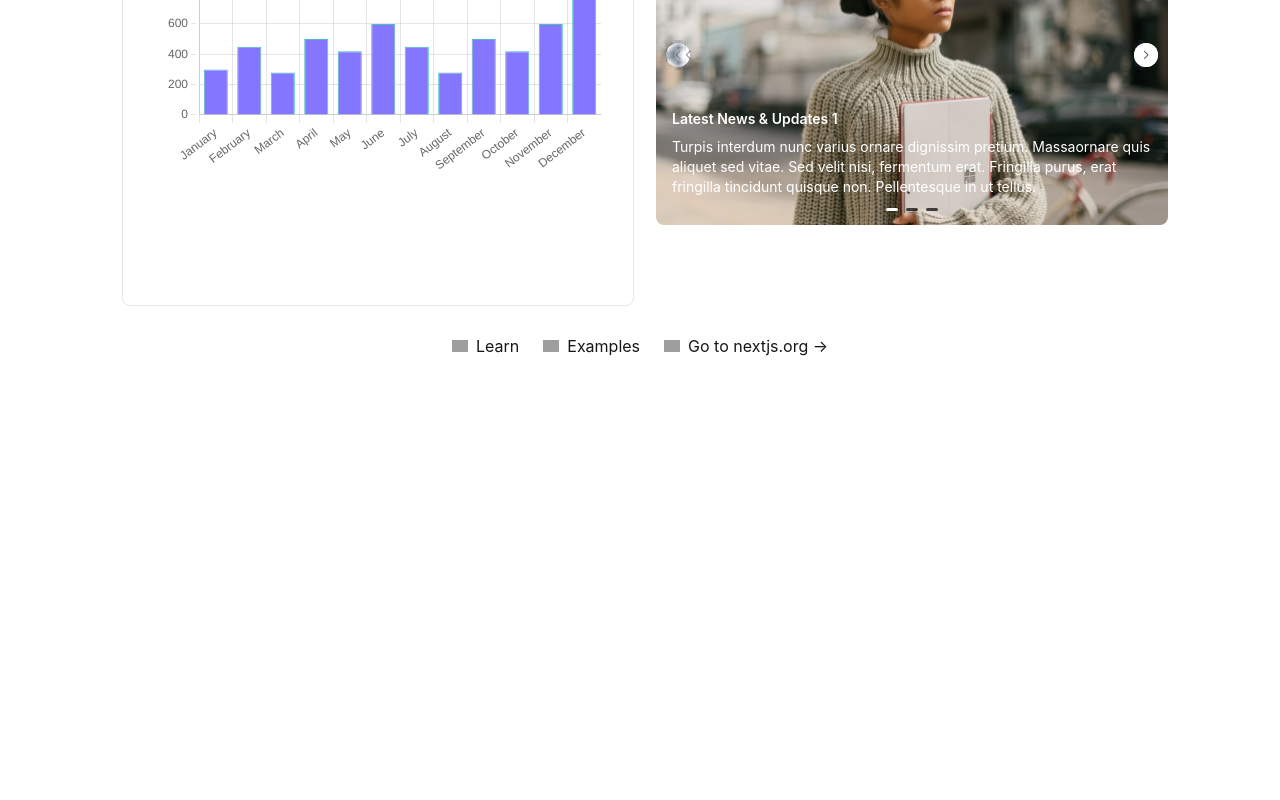
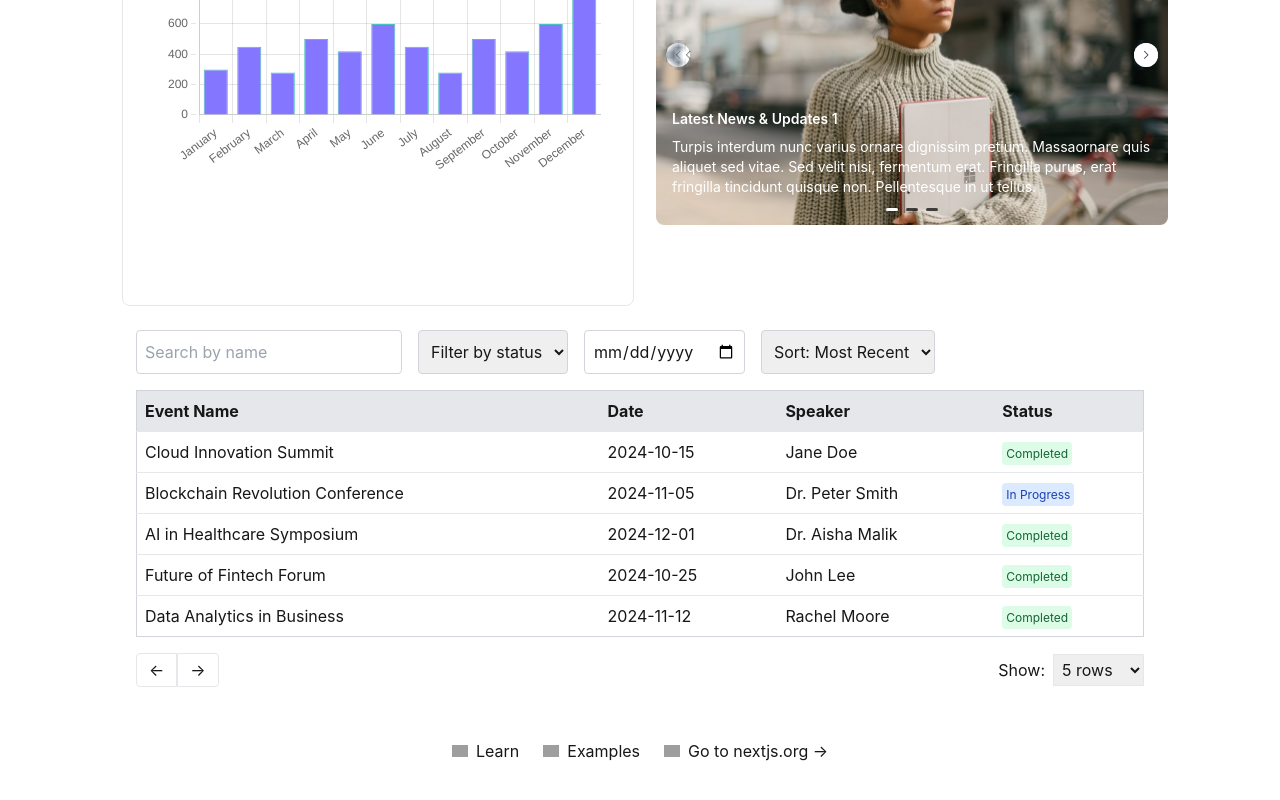
Before and after one commit to Remi-dee/map, a Next.js app: page / in a window 1280 px wide. Shown: the part 484-1284 px from the top of the page. Before the commit the page ends 954 px from the top, so only its background shows below. Built offline with nearby package versions, Linux system fonts and the light colour scheme; grey boxes are pictures that could not be loaded.

Commit message:
Friday, October 18, 2024 at 12:31 AM West Africa Standard Time

```diff
--- /dev/null
+++ b/app/Components/EventHistory.js
@@ -0,0 +1,224 @@
+"use client";
+
+import React, { useState, useEffect } from "react";
+
+const mockData = [
+  {
+    name: "Cloud Innovation Summit",
+    date: "2024-10-15",
+    speaker: "Jane Doe",
+    status: "Completed",
+  },
+  {
+    name: "Blockchain Revolution Conference",
+    date: "2024-11-05",
+    speaker: "Dr. Peter Smith",
+    status: "In Progress",
+  },
+  {
+    name: "AI in Healthcare Symposium",
+    date: "2024-12-01",
+    speaker: "Dr. Aisha Malik",
+    status: "Completed",
+  },
+  {
+    name: "Future of Fintech Forum",
+    date: "2024-10-25",
+    speaker: "John Lee",
+    status: "Completed",
+  },
+
+  {
+    name: "Data Analytics in Business",
+    date: "2024-11-12",
+    speaker: "Rachel Moore",
+    status: "Completed",
+  },
+  {
+    name: "Sustainable Energy Expo",
+    date: "2024-09-28",
+    speaker: "Prof. Alan Green",
+    status: "In Progress",
+  },
+  {
+    name: "Web3 Interfaces Workshop",
+    date: "2024-10-10",
+    speaker: "Kevin Adams",
+    status: "In Progress",
+  },
+  {
+    name: "Cybersecurity for Startups",
+    date: "2024-11-19",
+    speaker: "Emily Zhang",
+    status: "Completed",
+  },
+  {
+    name: "Smart Cities Forum",
+    date: "2024-10-18",
+    speaker: "Dr. Maria Hernandez",
+    status: "In Progress",
+  },
+  {
+    name: "Tech Safari Mixer",
+    date: "2024-09-30",
+    speaker: "Kevin Adams",
+    status: "In Progress",
+  },
+  // Add more events for testing pagination...
+];
+
+const EventHistory = () => {
+  const [filteredData, setFilteredData] = useState(mockData);
+  const [filter, setFilter] = useState({ name: "", status: "", date: "" });
+  const [sortOrder, setSortOrder] = useState("Most Recent");
+  const [currentPage, setCurrentPage] = useState(1);
+  const [rowsPerPage, setRowsPerPage] = useState(5);
+
+  const totalPages = Math.ceil(filteredData.length / rowsPerPage);
+
+  // Filtering and Sorting
+  useEffect(() => {
+    let updatedData = mockData;
+
+    // Filter by name
+    if (filter.name) {
+      updatedData = updatedData.filter((item) =>
+        item.name.toLowerCase().includes(filter.name.toLowerCase())
+      );
+    }
+
+    // Filter by status
+    if (filter.status) {
+      updatedData = updatedData.filter((item) => item.status === filter.status);
+    }
+
+    // Filter by date
+    if (filter.date) {
+      updatedData = updatedData.filter((item) =>
+        item.date.includes(filter.date)
+      );
+    }
+
+    // Sort the data
+    if (sortOrder === "Most Recent") {
+      updatedData.sort((a, b) => new Date(b.date) - new Date(a.date));
+    } else if (sortOrder === "Oldest") {
+      updatedData.sort((a, b) => new Date(a.date) - new Date(b.date));
+    } else if (sortOrder === "Name") {
+      updatedData.sort((a, b) => a.name.localeCompare(b.name));
+    }
+
+    setFilteredData(updatedData);
+  }, [filter, sortOrder]);
+
+  // Pagination
+  const indexOfLastRow = currentPage * rowsPerPage;
+  const indexOfFirstRow = indexOfLastRow - rowsPerPage;
+  const currentRows = filteredData.slice(indexOfFirstRow, indexOfLastRow);
+
+  return (
+    <div className="p-6">
+      {/* Filters and Sorting */}
+      <div className="flex space-x-4 mb-4">
+        <input
+          type="text"
+          placeholder="Search by name"
+          className="p-2 border border-gray-300 rounded"
+          onChange={(e) => setFilter({ ...filter, name: e.target.value })}
+        />
+        <select
+          className="p-2 border border-gray-300 rounded"
+          onChange={(e) => setFilter({ ...filter, status: e.target.value })}
+        >
+          <option value="">Filter by status</option>
+          <option value="Completed">Completed</option>
+          <option value="In Progress">In Progress</option>
+        </select>
+        <input
+          type="date"
+          className="p-2 border border-gray-300 rounded"
+          onChange={(e) => setFilter({ ...filter, date: e.target.value })}
+        />
+        <select
+          className="p-2 border border-gray-300 rounded"
+          onChange={(e) => setSortOrder(e.target.value)}
+        >
+          <option value="Most Recent">Sort: Most Recent</option>
+          <option value="Oldest">Sort: Oldest</option>
+          <option value="Name">Sort: Name</option>
+        </select>
+      </div>
+
+      {/* Table */}
+      <table className="min-w-full table-auto border border-gray-300">
+        <thead>
+          <tr className="bg-gray-200">
+            <th className="p-2 text-left">Event Name</th>
+            <th className="p-2 text-left">Date</th>
+            <th className="p-2 text-left">Speaker</th>
+            <th className="p-2 text-left">Status</th>
+          </tr>
+        </thead>
+        <tbody>
+          {currentRows.map((event, index) => (
+            <tr key={index} className="border-t">
+              <td className="p-2">{event.name}</td>
+              <td className="p-2">{event.date}</td>
+              <td className="p-2">{event.speaker}</td>
+              <td className="p-2">
+                <span
+                  className={`p-1 text-xs rounded ${
+                    event.status === "Completed"
+                      ? "bg-green-100 text-green-800"
+                      : "bg-blue-100 text-blue-800"
+                  }`}
+                >
+                  {event.status}
+                </span>
+              </td>
+            </tr>
+          ))}
+        </tbody>
+      </table>
+
+      {/* Pagination */}
+      <div className="flex justify-between items-center mt-4">
+        {/* Pagination arrows */}
+        <div>
+          <button
+            onClick={() => setCurrentPage((prev) => Math.max(prev - 1, 1))}
+            disabled={currentPage === 1}
+            className="px-3 py-1 border rounded-l"
+          >
+            ←
+          </button>
+          <button
+            onClick={() =>
+              setCurrentPage((prev) => Math.min(prev + 1, totalPages))
+            }
+            disabled={currentPage === totalPages}
+            className="px-3 py-1 border rounded-r"
+          >
+            →
+          </button>
+        </div>
+
+        {/* Rows per page */}
+        <div className="flex items-center space-x-2">
+          <span>Show:</span>
+          <select
+            value={rowsPerPage}
+            onChange={(e) => setRowsPerPage(Number(e.target.value))}
+            className="p-1 border"
+          >
+            <option value={5}>5 rows</option>
+            <option value={10}>10 rows</option>
+            <option value={20}>20 rows</option>
+          </select>
+        </div>
+      </div>
+    </div>
+  );
+};
+
+export default EventHistory;
--- a/app/page.js
+++ b/app/page.js
@@ -2,6 +2,7 @@ import Image from "next/image";
 import Header from "./Components/Header";
 import Carousel from "./Components/carousel/Carousel";
 import BarChart from "./Components/BarChart";
+import EventHistory from "./Components/EventHistory";
 
 export default function Home() {
   return (
@@ -16,6 +17,7 @@ export default function Home() {
             <BarChart />
             <Carousel />
           </div>
+          <EventHistory />
         </div>
       </main>
       <footer className="row-start-3 flex gap-6 flex-wrap items-center justify-center">
```
